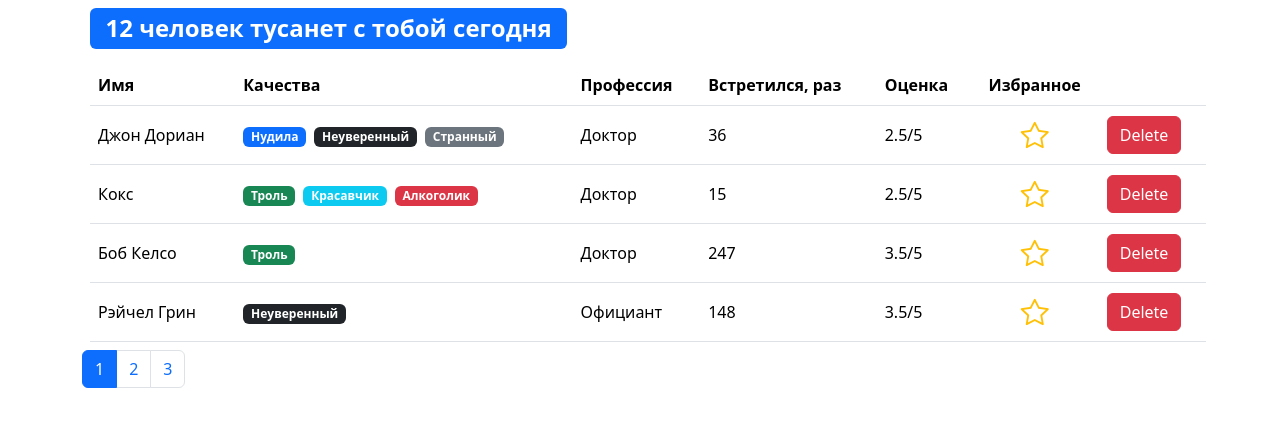
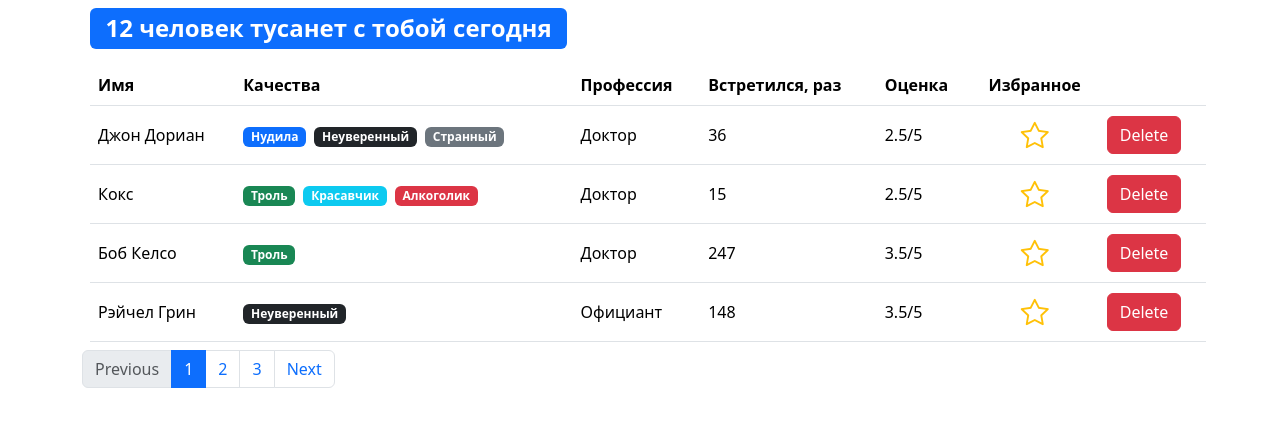
Before and after one commit to VakiTaki/fast_company, a React (Create React App) app: page / in a window 1280 px wide. Shown: the top 426 px of the page. Built offline with nearby package versions, Linux system fonts and the light colour scheme.

Commit message:
add next and prev paggination, fix

```diff
--- a/src/components/bookmark.jsx
+++ b/src/components/bookmark.jsx
@@ -1,14 +1,18 @@
 import React from "react";
+import PropTypes from "prop-types";
 
-function Bookmark(props) {
+function Bookmark({ onToogleBookMark, user }) {
     const clsIcon = "bi fs-3 text-warning bi-star";
     return (
-        <div onClick={() => props.onToogleBookMark(props.user._id)}>
-            <i
-                className={props.user.bookmark ? clsIcon + "-fill" : clsIcon}
-            ></i>
+        <div onClick={() => onToogleBookMark(user._id)}>
+            <i className={user.bookmark ? clsIcon + "-fill" : clsIcon}></i>
         </div>
     );
 }
 
+Bookmark.propTypes = {
+    onToogleBookMark: PropTypes.func.isRequired,
+    user: PropTypes.object.isRequired
+};
+
 export default Bookmark;
--- a/src/components/pagination.jsx
+++ b/src/components/pagination.jsx
@@ -10,6 +10,18 @@ const Pagination = ({ itemsCount, pageSize, onPageChange, currentPage }) => {
     return (
         <nav>
             <ul className="pagination">
+                <li
+                    className={
+                        "page-item " + (currentPage === 1 ? "disabled" : "")
+                    }
+                >
+                    <button
+                        className="page-link"
+                        onClick={() => onPageChange(currentPage - 1)}
+                    >
+                        Previous
+                    </button>
+                </li>
                 {pages.map((page) => (
                     <li
                         className={
@@ -26,6 +38,19 @@ const Pagination = ({ itemsCount, pageSize, onPageChange, currentPage }) => {
                         </button>
                     </li>
                 ))}
+                <li
+                    className={
+                        "page-item " +
+                        (currentPage === pages.length ? "disabled" : "")
+                    }
+                >
+                    <button
+                        className="page-link"
+                        onClick={() => onPageChange(currentPage + 1)}
+                    >
+                        Next
+                    </button>
+                </li>
             </ul>
         </nav>
     );
--- a/src/components/qualities.jsx
+++ b/src/components/qualities.jsx
@@ -1,4 +1,5 @@
 import React from "react";
+import PropTypes from "prop-types";
 
 const Quality = ({ quality }) => {
     return (
@@ -9,5 +10,8 @@ const Quality = ({ quality }) => {
         </>
     );
 };
+Quality.propTypes = {
+    quality: PropTypes.object.isRequired
+};
 
 export default Quality;
--- a/src/components/usersTable.jsx
+++ b/src/components/usersTable.jsx
@@ -13,7 +13,7 @@ const UsersTable = ({ users, onDelete, onToogleBookMark }) => {
     };
 
     const userCrop = paginate(users, currentPage, pageSize);
-    if (!userCrop && currentPage !== 1) {
+    if (!userCrop.length && currentPage !== 1) {
         setCurrentPage((prev) => prev - 1);
     }
     return (
@@ -45,12 +45,14 @@ const UsersTable = ({ users, onDelete, onToogleBookMark }) => {
                     </tbody>
                 </table>
             )}
+            {!!users.length && (
                 <Pagination
                     itemsCount={count}
                     pageSize={pageSize}
                     currentPage={currentPage}
                     onPageChange={handlePageChange}
                 />
+            )}
         </>
     );
 };
```
Also changed, not shown: src/components/user.jsx (+7 -0 lines), 1 other file (tests, documents, lock files or other folders). Lines whose indentation alone changed are shown as unchanged.
